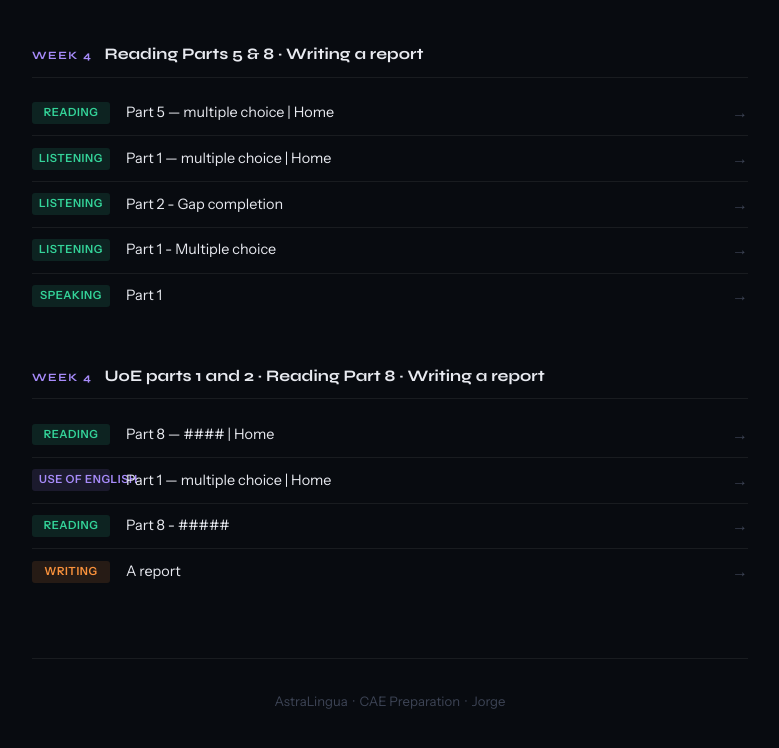
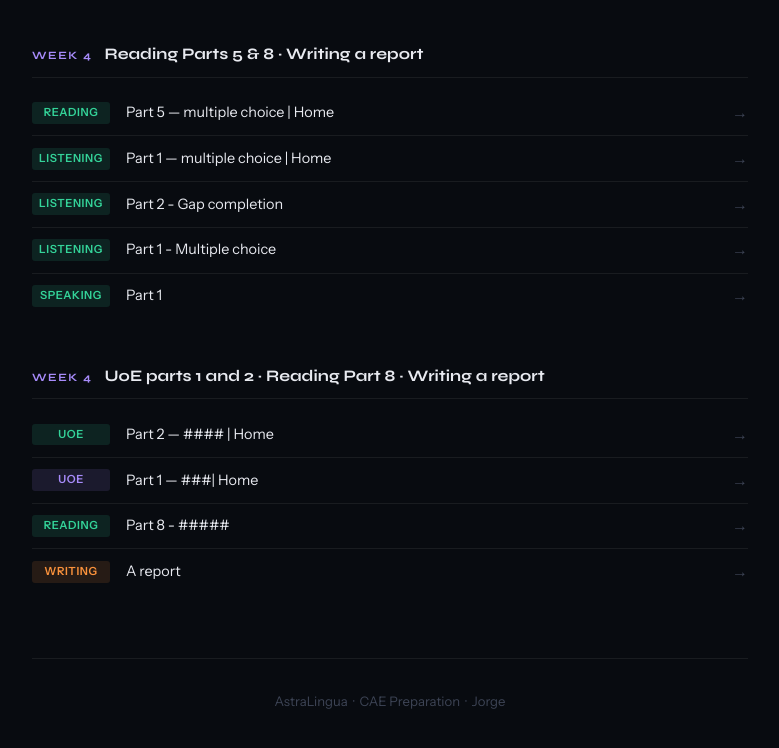
Before and after one commit to jorgeoliart/al-cae-preparation, a website built with Vite: page index.html in a window 1280 px wide. Shown: the part 1219-1967 px from the top of the page, without its empty margins (250-1029 px from the left). Built offline with nearby package versions, Linux system fonts and the light colour scheme.

Commit message:
Correct index

```diff
--- a/index.html
+++ b/index.html
@@ -457,8 +457,8 @@
                 <!-- Use of English part 1 -->
                 <li>
                     <a href="week5_cae_uoe_comparison_P1-01.html" target="_blank">
-                        <span class="strand reading">Reading</span>
-                        <span class="session-desc">Part 8 — #### | Home</span>
+                        <span class="strand reading">UOE</span>
+                        <span class="session-desc">Part 2 — #### | Home</span>
                         <span class="session-arrow">→</span>
                     </a>
 
@@ -466,8 +466,8 @@
                 <!-- Use of English part 2 -->
                 <li>
                     <a href="week5_cae_uoe_comparison-P2-01.html" target="_blank">
-                        <span class="strand uoe">Use of English</span>
-                        <span class="session-desc">Part 1 — multiple choice | Home</span>
+                        <span class="strand uoe">UOE</span>
+                        <span class="session-desc">Part 1 — ###| Home</span>
                         <span class="session-arrow">→</span>
                     </a>
                 </li>
```
